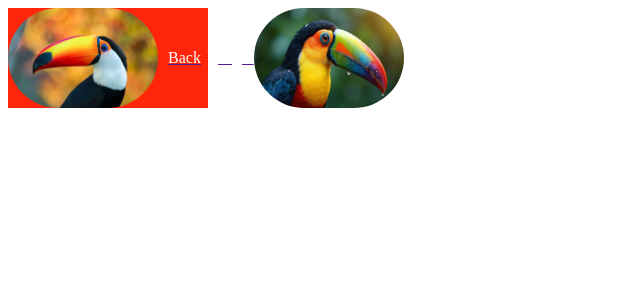
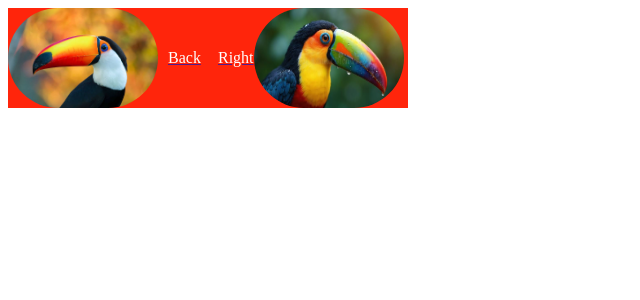
Before and after one commit to seligmar/my-nieces, a Next.js app in the folder everly-and-iris/: page /footer in a window 1280 px wide. Shown: the top 300 px of the page, without its empty margins (0-640 px from the left). Built offline with nearby package versions, Linux system fonts and the light colour scheme.

Commit message:
update footer css

```diff
--- a/everly-and-iris/app/forwardbackbuttons/forwardbackbutton.css
+++ b/everly-and-iris/app/forwardbackbuttons/forwardbackbutton.css
@@ -15,6 +15,10 @@
 	color: white; */
 }
 
+.forward-button {
+	background-color: #d35520;
+}
+
 .button-radius {
 	border-radius: 100px;
 }
--- a/everly-and-iris/app/forwardbackbuttons/forwardbackbutton.tsx
+++ b/everly-and-iris/app/forwardbackbuttons/forwardbackbutton.tsx
@@ -8,11 +8,11 @@ export function ForwardButton() {
 		<Link
 			href=""
 			className="forward-button">
-			<div className="forward-back-button">
+			<div className="back-button forward-back-button">
 				<div className="back-button-text">Right</div>
 				<Image
 					src={"/toucanRight.png"}
-					alt={""}
+					alt={"next page"}
 					width={150}
 					height={100}
 					className="button-radius"
```
